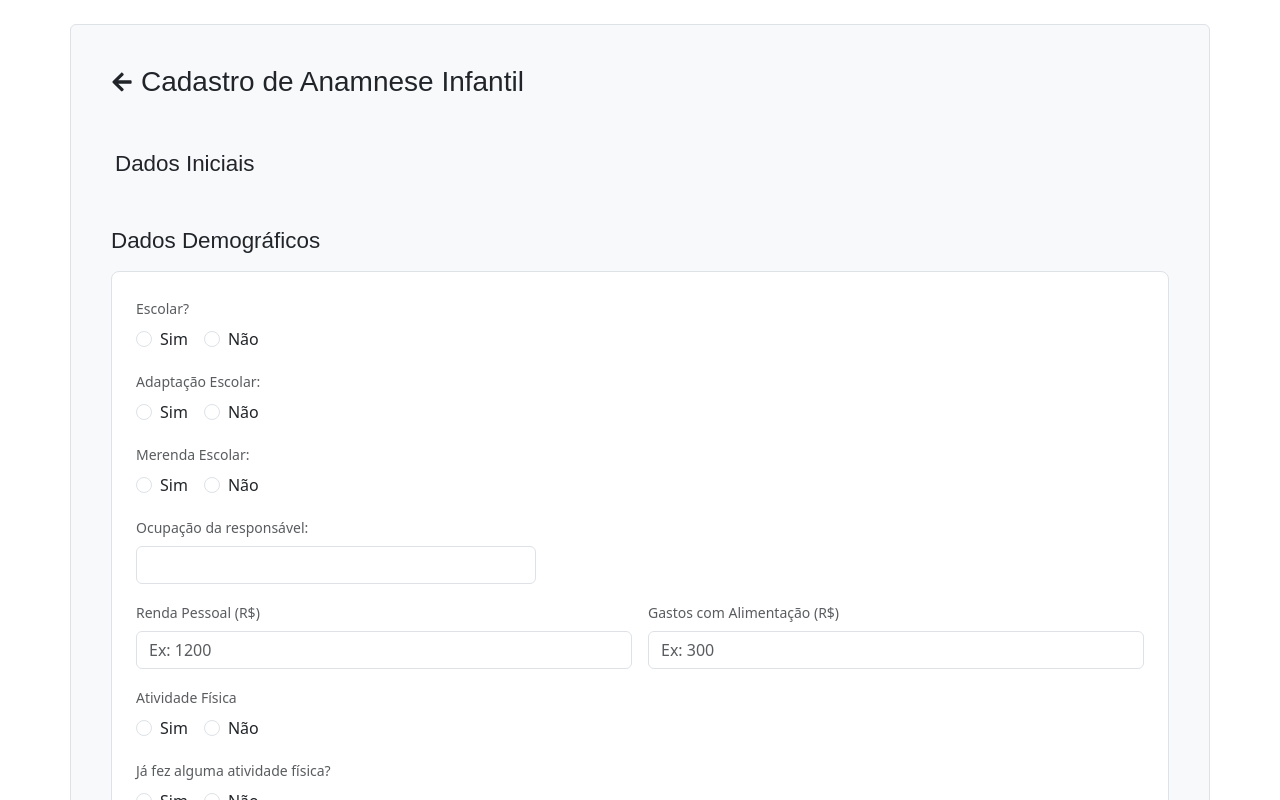
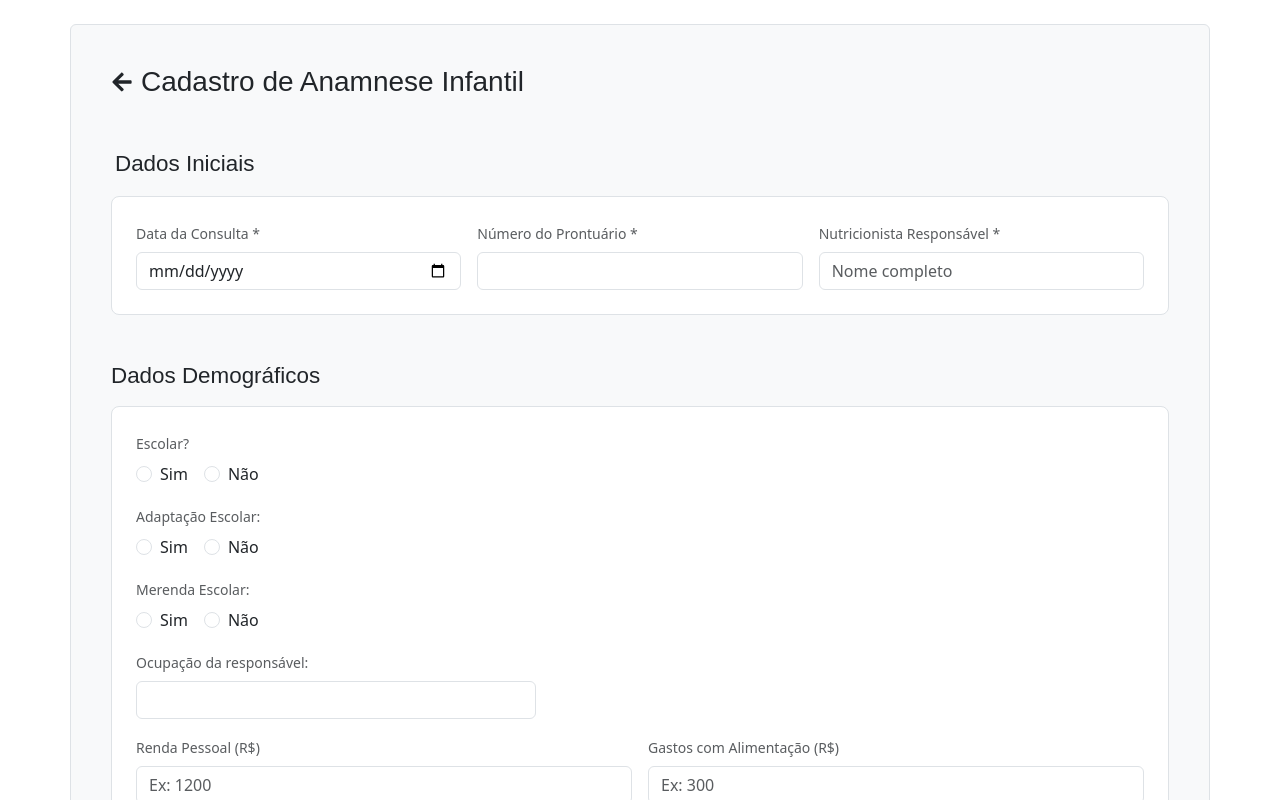
Before and after one commit to brenofaro/prontuarioUFS, a React (Vite) app in the folder frontend/: page /anamnese-infantil/1 in a window 1280 px wide. Shown: the top 800 px of the page. Built offline with nearby package versions, Linux system fonts and the light colour scheme.

Commit message:
Finaliza tela de cadastro da anamnese infantil

```diff
--- a/frontend/src/components/ChildAnamneseForm/ChildAnamneseForm.jsx
+++ b/frontend/src/components/ChildAnamneseForm/ChildAnamneseForm.jsx
@@ -9,6 +9,7 @@ import SinaisSintomasChild from "./components/SinaisSintomasChild";
 import BioquimicaChild from "./components/BioquimicaChild";
 import HistoriaAlimentarChild from "./components/HistoriaAlimentarChild";
 import DiagnosticoConclusivoChild from "./components/DiagnosticoConclusivoChild";
+import DadosIniciaisChild from "./components/DadosIniciaisChild";
 
 function ChildAnamneseForm() {
   const { pacienteId, anamneseId } = useParams();
@@ -188,7 +189,7 @@ function ChildAnamneseForm() {
 
 
         <p className="mt-5 mb-3 ms-1" style={{fontFamily:"arial", fontSize:"1.4rem"}}>Dados Iniciais</p>
-        {/* <DadosIniciais formData={formData} setFormData={setFormData} /> */}
+        <DadosIniciaisChild formData={formData} setFormData={setFormData} />
 
         <h4 className="mt-5 mb-3" style={{fontFamily:"arial", fontSize:"1.4rem"}}>Dados Demográficos</h4>
         <SocioEconomicosChild formData={formData} setFormData={setFormData} />
--- /dev/null
+++ b/frontend/src/components/ChildAnamneseForm/components/DadosIniciaisChild.jsx
@@ -0,0 +1,73 @@
+import React from 'react'
+
+const DadosIniciaisChild = ({formData, setFormData}) => {
+  return (
+    <div className="p-4 rounded-3 bg-white border">
+
+      <div className="row g-3">
+        {/* Data da consulta */}
+        <div className="col-md-4">
+          <label htmlFor="data_consulta" className="form-label text-muted small">
+            Data da Consulta *
+          </label>
+          <input
+            type="date"
+            className="form-control"
+            id="data_consulta"
+            value={formData.data_consulta}
+            onChange={(e) =>
+              setFormData({
+                ...formData,
+                data_consulta: e.target.value,
+              })
+            }
+            required
+          />
+        </div>
+
+        {/* Número do prontuário */}
+        <div className="col-md-4">
+          <label htmlFor="numero_prontuario" className="form-label text-muted small">
+            Número do Prontuário *
+          </label>
+          <input
+            type="text"
+            className="form-control"
+            id="numero_prontuario"
+            value={formData.numero_prontuario}
+            onChange={(e) =>
+              setFormData({
+                ...formData,
+                numero_prontuario: e.target.value,
+              })
+            }
+            required
+          />
+        </div>
+
+        {/* Nutricionista */}
+        <div className="col-md-4">
+          <label htmlFor="nutricionista_responsavel" className="form-label text-muted small">
+            Nutricionista Responsável *
+          </label>
+          <input
+            type="text"
+            className="form-control"
+            id="nutricionista_responsavel"
+            placeholder="Nome completo"
+            value={formData.nutricionista_responsavel}
+            onChange={(e) =>
+              setFormData({
+                ...formData,
+                nutricionista_responsavel: e.target.value,
+              })
+            }
+            required
+          />
+        </div>
+      </div>
+    </div>
+  )
+}
+
+export default DadosIniciaisChild
```
